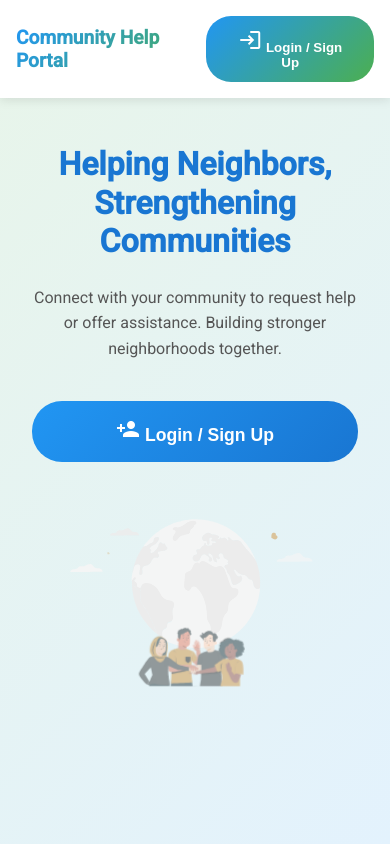
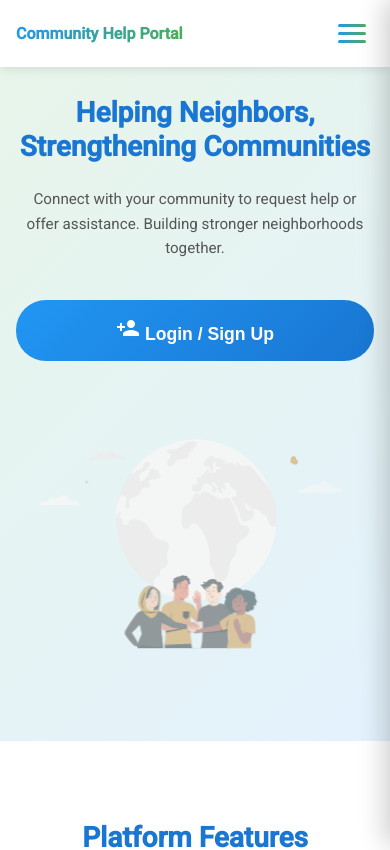
Before and after one commit to PATHAKOTAMEGHASHYAMREDDY/Neighborhood-Community-Help-Portal, an Angular app: page / in a window 390 px wide. Shown: the top 850 px of the page. Built offline with nearby package versions, Linux system fonts and the light colour scheme.

Commit message:
Mobile version ui upgraded for landing page

```diff
--- a/src/app/landing/landing.component.css
+++ b/src/app/landing/landing.component.css
@@ -43,6 +43,13 @@ html {
   display: flex;
   list-style: none;
   gap: 2rem;
+  margin: 0;
+  padding: 0;
+}
+
+.nav-links li {
+  margin: 0;
+  padding: 0;
 }
 
 .nav-links a {
@@ -51,6 +58,7 @@ html {
   font-weight: 500;
   position: relative;
   transition: color 0.3s ease;
+  display: block;
 }
 
 .nav-links a::after {
@@ -532,10 +540,6 @@ html {
 
 /* Responsive Design */
 @media (max-width: 768px) {
-  .nav-links {
-    display: none;
-  }
-
   .hero-container {
     flex-direction: column;
     text-align: center;
@@ -589,3 +593,306 @@ html {
     max-width: 280px;
   }
 }
+
+/* Hamburger Menu Styles */
+.hamburger-menu {
+  display: none;
+  flex-direction: column;
+  gap: 5px;
+  background: none;
+  border: none;
+  cursor: pointer;
+  padding: 8px;
+  z-index: 1001;
+}
+
+.hamburger-line {
+  width: 28px;
+  height: 3px;
+  background: linear-gradient(135deg, #2196F3, #4CAF50);
+  border-radius: 3px;
+  transition: all 0.3s ease;
+}
+
+/* Hamburger transforms to X when active */
+.hamburger-menu.active .hamburger-line:nth-child(1) {
+  transform: rotate(45deg) translate(8px, 8px);
+}
+
+.hamburger-menu.active .hamburger-line:nth-child(2) {
+  opacity: 0;
+}
+
+.hamburger-menu.active .hamburger-line:nth-child(3) {
+  transform: rotate(-45deg) translate(7px, -7px);
+}
+
+.close-menu {
+  display: none;
+  position: absolute;
+  top: 1rem;
+  right: 1rem;
+  background: none;
+  border: none;
+  cursor: pointer;
+  padding: 8px;
+  color: #2196F3;
+}
+
+.close-menu mat-icon {
+  font-size: 32px;
+  width: 32px;
+  height: 32px;
+}
+
+.mobile-cta {
+  display: none;
+}
+
+.cta-button-mobile {
+  background: linear-gradient(135deg, #2196F3, #4CAF50);
+  color: white;
+  border: none;
+  padding: 1rem 1.5rem;
+  border-radius: 25px;
+  font-weight: 600;
+  cursor: pointer;
+  display: flex;
+  align-items: center;
+  justify-content: center;
+  gap: 0.5rem;
+  transition: all 0.3s ease;
+  font-size: 1.1rem;
+  width: 100%;
+}
+
+.cta-button-mobile:hover {
+  transform: translateY(-2px);
+  box-shadow: 0 5px 15px rgba(33, 150, 243, 0.4);
+}
+
+.cta-button-mobile mat-icon {
+  font-size: 24px;
+  width: 24px;
+  height: 24px;
+}
+
+.menu-overlay {
+  display: none;
+  position: fixed;
+  top: 0;
+  left: 0;
+  right: 0;
+  bottom: 0;
+  background: rgba(0, 0, 0, 0.5);
+  z-index: 998;
+  opacity: 0;
+  transition: opacity 0.3s ease;
+}
+
+.menu-overlay.active {
+  display: block;
+  opacity: 1;
+}
+
+.desktop-only {
+  display: flex;
+}
+
+/* Mobile Responsive Styles */
+@media (max-width: 768px) {
+  .nav-container {
+    padding: 0 1rem;
+  }
+
+  .logo {
+    font-size: 1.2rem;
+    z-index: 1001;
+  }
+
+  .hamburger-menu {
+    display: flex;
+    z-index: 1001;
+  }
+
+  .desktop-only {
+    display: none !important;
+  }
+
+  .nav-links-wrapper {
+    position: fixed;
+    top: 0;
+    right: -100%;
+    height: 100vh;
+    width: 280px;
+    background: white;
+    box-shadow: -5px 0 25px rgba(0, 0, 0, 0.2);
+    transition: right 0.3s ease;
+    z-index: 999;
+    overflow-y: auto;
+    display: block;
+  }
+
+  .nav-links-wrapper.active {
+    right: 0;
+  }
+
+  .close-menu {
+    display: flex;
+    position: absolute;
+    top: 1rem;
+    right: 1rem;
+    z-index: 1000;
+  }
+
+  .nav-links {
+    flex-direction: column;
+    padding: 5rem 2rem 2rem;
+    gap: 0;
+    align-items: flex-start;
+    margin: 0;
+    list-style: none;
+  }
+
+  .nav-links li {
+    width: 100%;
+    border-bottom: 1px solid #f0f0f0;
+    margin: 0;
+    padding: 0;
+  }
+
+  .nav-links li a {
+    display: block;
+    padding: 1rem 0;
+    font-size: 1.1rem;
+    width: 100%;
+    color: #333;
+    text-decoration: none;
+  }
+
+  .nav-links li a:hover {
+    color: #2196F3;
+    background: #f8f9fa;
+    padding-left: 0.5rem;
+  }
+
+  .nav-links a::after {
+    display: none;
+  }
+
+  .mobile-cta {
+    display: block;
+    width: 100%;
+    margin-top: 1.5rem;
+    border-bottom: none;
+    padding: 0;
+  }
+
+  /* Hero Section Mobile */
+  .hero-section {
+    min-height: auto;
+    padding: 6rem 1rem 3rem;
+  }
+
+  .hero-container {
+    flex-direction: column;
+    gap: 2rem;
+  }
+
+  .hero-content {
+    text-align: center;
+  }
+
+  .hero-title {
+    font-size: 2rem;
+    line-height: 1.2;
+  }
+
+  .hero-subtitle {
+    font-size: 1rem;
+  }
+
+  .hero-animation {
+    width: 100%;
+    max-width: 350px;
+  }
+
+  .lottie-container {
+    height: 300px;
+  }
+
+  /* Features Section Mobile */
+  .features-grid {
+    grid-template-columns: 1fr;
+    gap: 1.5rem;
+    padding: 0 1rem;
+  }
+
+  .feature-card {
+    padding: 1.5rem;
+  }
+
+  /* How It Works Mobile */
+  .steps-container {
+    flex-direction: column;
+    gap: 2rem;
+  }
+
+  .step {
+    max-width: 100%;
+  }
+
+  .step-number {
+    width: 60px;
+    height: 60px;
+    font-size: 1.5rem;
+  }
+
+  /* Roles Section Mobile */
+  .roles-grid {
+    grid-template-columns: 1fr;
+    gap: 2rem;
+  }
+
+  /* Footer Mobile */
+  .footer-container {
+    grid-template-columns: 1fr;
+    gap: 2rem;
+    text-align: center;
+  }
+
+  .footer-section ul {
+    padding: 0;
+  }
+
+  .social-icons {
+    justify-content: center;
+  }
+}
+
+@media (max-width: 480px) {
+  .logo {
+    font-size: 1rem;
+  }
+
+  .hero-title {
+    font-size: 1.75rem;
+  }
+
+  .hero-subtitle {
+    font-size: 0.95rem;
+  }
+
+  .section-title {
+    font-size: 1.75rem;
+  }
+
+  .nav-links-wrapper {
+    width: 100%;
+    right: -100%;
+  }
+
+  .nav-links-wrapper.active {
+    right: 0;
+  }
+}
--- a/src/app/landing/landing.component.html
+++ b/src/app/landing/landing.component.html
@@ -2,18 +2,40 @@
 <nav class="navbar">
   <div class="nav-container">
     <div class="logo">Community Help Portal</div>
-    <ul class="nav-links">
-      <li><a href="#home">Home</a></li>
-      <li><a href="#features">Features</a></li>
-      <li><a href="#how-it-works">How It Works</a></li>
-      <li><a href="#roles">Roles</a></li>
-    </ul>
-    <button class="cta-button" type="button" (click)="navigateToAuth()">
+
+    <!-- Hamburger Menu Button -->
+    <button class="hamburger-menu" (click)="toggleMenu()" type="button" [class.active]="isMenuOpen" aria-label="Toggle navigation menu">
+      <span class="hamburger-line"></span>
+      <span class="hamburger-line"></span>
+      <span class="hamburger-line"></span>
+    </button>
+
+    <!-- Navigation Links -->
+    <div class="nav-links-wrapper" [class.active]="isMenuOpen">
+      <ul class="nav-links">
+        <li><a href="#home" (click)="closeMenu()">Home</a></li>
+        <li><a href="#features" (click)="closeMenu()">Features</a></li>
+        <li><a href="#how-it-works" (click)="closeMenu()">How It Works</a></li>
+        <li><a href="#roles" (click)="closeMenu()">Roles</a></li>
+        <li class="mobile-cta">
+          <button class="cta-button-mobile" type="button" (click)="navigateToAuth()">
+            <mat-icon>login</mat-icon>
+            Login / Sign Up
+          </button>
+        </li>
+      </ul>
+    </div>
+
+    <!-- Desktop CTA Button -->
+    <button class="cta-button desktop-only" type="button" (click)="navigateToAuth()">
       <mat-icon>login</mat-icon>
       Login / Sign Up
     </button>
   </div>
 </nav>
+
+<!-- Overlay for mobile menu -->
+<div class="menu-overlay" [class.active]="isMenuOpen" (click)="closeMenu()"></div>
 
 <!-- Hero Section -->
 <section id="home" class="hero-section">
--- a/src/app/landing/landing.component.ts
+++ b/src/app/landing/landing.component.ts
@@ -14,6 +14,7 @@ import lottie, { AnimationItem } from 'lottie-web';
 export class LandingComponent implements AfterViewInit, OnDestroy {
   @ViewChild('lottieContainer') lottieContainer!: ElementRef;
   private animation: AnimationItem | null = null;
+  isMenuOpen: boolean = false;
 
   constructor(private router: Router) {}
 
@@ -41,7 +42,23 @@ export class LandingComponent implements AfterViewInit, OnDestroy {
     }
   }
 
+  toggleMenu() {
+    this.isMenuOpen = !this.isMenuOpen;
+    // Prevent body scroll when menu is open
+    if (this.isMenuOpen) {
+      document.body.style.overflow = 'hidden';
+    } else {
+      document.body.style.overflow = '';
+    }
+  }
+
+  closeMenu() {
+    this.isMenuOpen = false;
+    document.body.style.overflow = '';
+  }
+
   navigateToAuth() {
+    this.closeMenu();
     this.router.navigate(['/register']);
   }
 }
--- a/src/environments/environment.prod.ts
+++ b/src/environments/environment.prod.ts
@@ -1,6 +1,6 @@
 // Production environment configuration
 export const environment = {
   production: true,
-  apiUrl: 'https://neignborhood-community-help-portal-be.onrender.com', // Update this with your production API URL
-  socketUrl: 'https://neignborhood-community-help-portal-be.onrender.com' // Update this with your production Socket URL
+  apiUrl: 'http://localhost:3000', // Update this with your production API URL
+  socketUrl: 'http://localhost:3000' // Update this with your production Socket URL
 };
--- a/src/environments/environment.ts
+++ b/src/environments/environment.ts
@@ -1,6 +1,6 @@
 // Development environment configuration
 export const environment = {
   production: false,
-  apiUrl: 'https://neignborhood-community-help-portal-be.onrender.com',
-  socketUrl: 'https://neignborhood-community-help-portal-be.onrender.com'
+  apiUrl: 'http://localhost:3000',
+  socketUrl: 'http://localhost:3000'
 };
```
